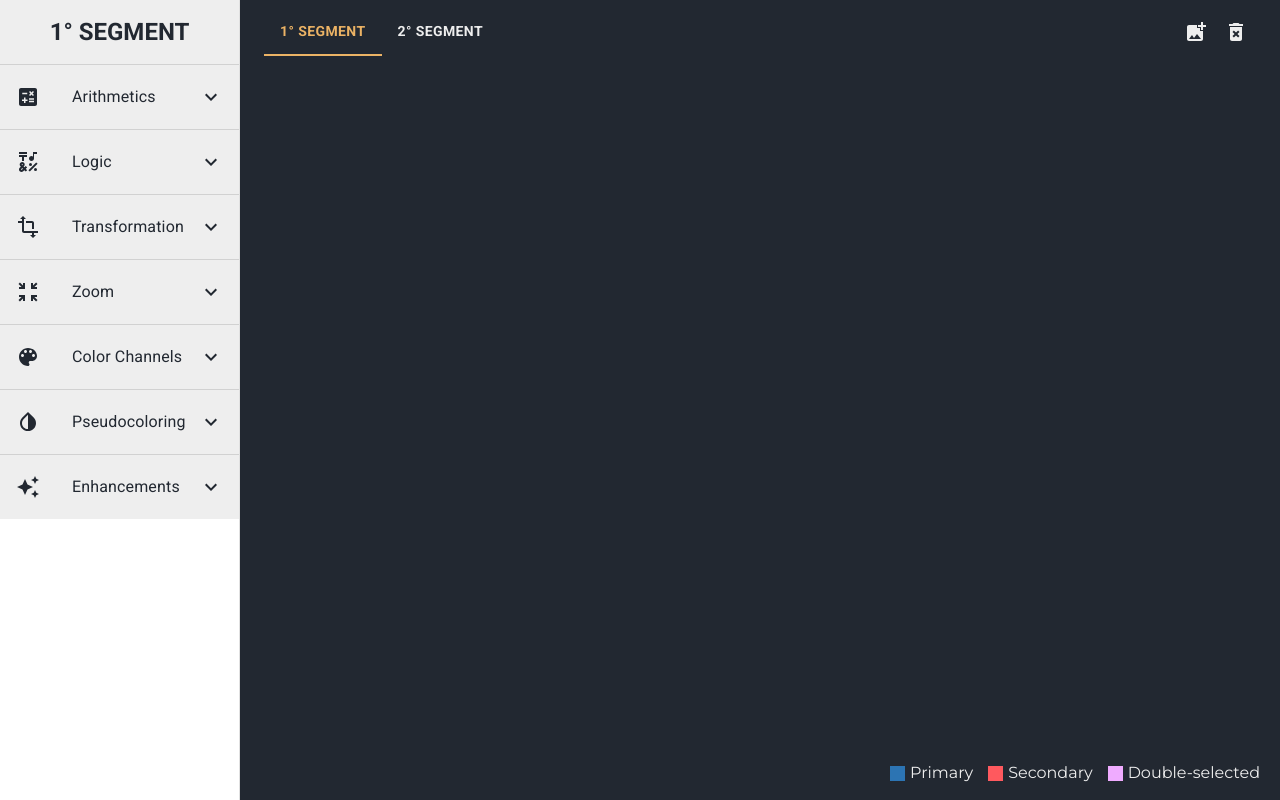
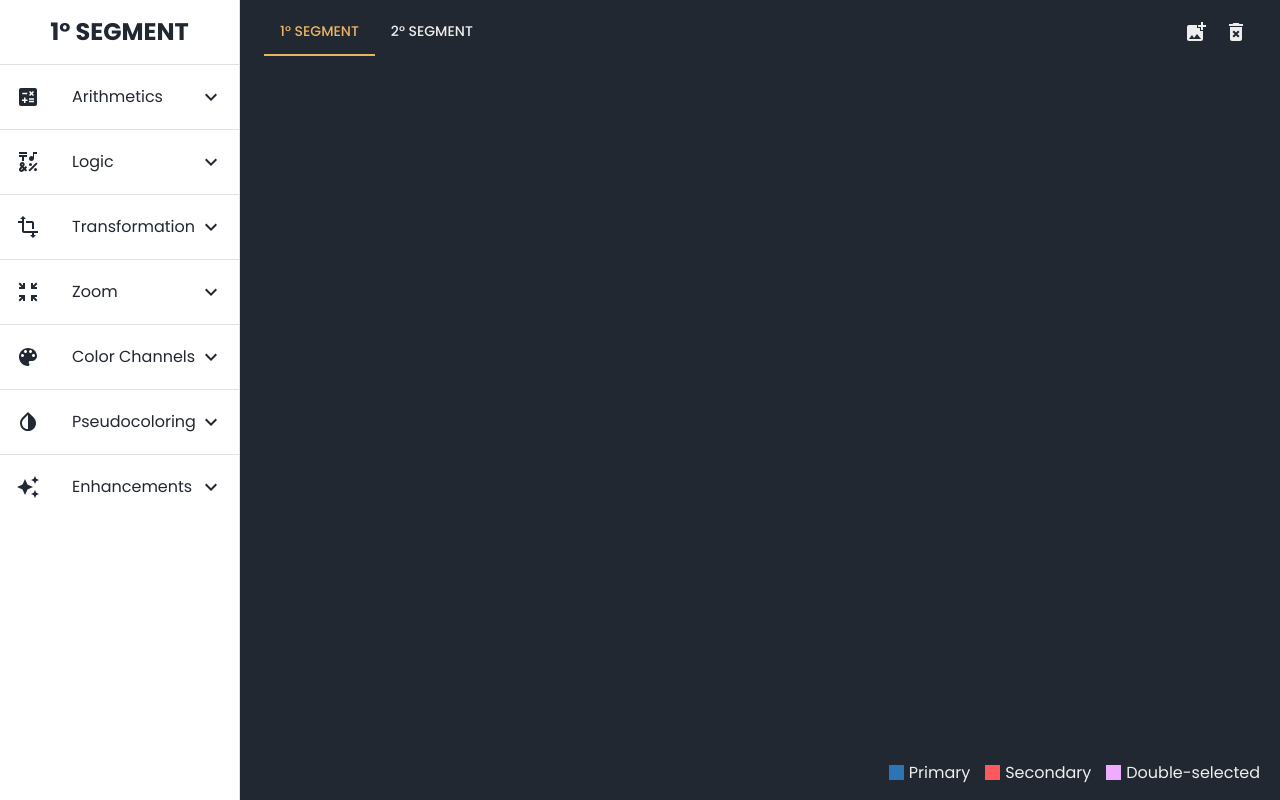
Before and after one commit to LucasPaulinoH/ImagePlayground, a React (Vite) app: page / in a window 1280 px wide. Built offline with nearby package versions, Linux system fonts and the light colour scheme.

Commit message:
STYLE: new font applied and sidebar corrected

```diff
--- a/src/components/SideBar/index.tsx
+++ b/src/components/SideBar/index.tsx
@@ -1092,7 +1092,7 @@
   );
 
   const secondUnitySideBar = (
-    <Box className="sidebar">
+    <Box className="sidebar" marginBottom={0}>
       <Toolbar
         sx={{ display: "flex", alignItems: "center", justifyContent: "center" }}
       >
@@ -1546,12 +1546,12 @@
               <Tab
                 label="1° SEGMENT"
                 value={0}
-                sx={{ color: "var(--white)", fontWeight: "bold" }}
+                sx={{ color: "var(--white)" }}
               />
               <Tab
                 label="2° SEGMENT"
                 value={1}
-                sx={{ color: "var(--white)", fontWeight: "bold" }}
+                sx={{ color: "var(--white)" }}
               />
             </Tabs>
           </Box>
@@ -1614,6 +1614,7 @@
               boxSizing: "border-box",
               width: DRAWER_WIDTH,
             },
+            backgroundColor: "black",
           }}
           open
         >
@@ -1672,7 +1673,7 @@
     gap: 15,
     fontSize: "12pt",
     backgroundColor: "var(--workspace-background)",
-    padding: "5px 10px"
+    padding: "5px 10px",
   } as CSSProperties,
 
   singleCaptionContainer: {
--- a/src/components/SideBar/styles.css
+++ b/src/components/SideBar/styles.css
@@ -1,9 +1,13 @@
 .sidebar {
   border: none;
-  background-color: var(--white);
+
   color: var(--workspace-background);
 }
 
 .sidebar-icon {
   color: var(--workspace-background);
 }
+
+.css-12i7wg6-MuiPaper-root-MuiDrawer-paper {
+  background-color: var(--workspace-background);
+}
--- a/src/index.css
+++ b/src/index.css
@@ -1,4 +1,4 @@
-@import url("https://fonts.googleapis.com/css2?family=Montserrat:ital,wght@0,100..900;1,100..900&family=Roboto:ital,wght@0,100;0,300;0,400;0,500;0,700;0,900;1,100;1,300;1,400;1,500;1,700;1,900&display=swap");
+@import url("https://fonts.googleapis.com/css2?family=Poppins:ital,wght@0,100;0,200;0,300;0,400;0,500;0,600;0,700;0,800;0,900;1,100;1,200;1,300;1,400;1,500;1,600;1,700;1,800;1,900&display=swap");
 :root {
   --primary: #ffd369;
   --secondary: #393e46;
@@ -6,22 +6,12 @@
   --workspace-background: #222831;
   --success: #2c74b3;
   --error: #ff595e;
-  --double-selected: #EFABFF;
+  --double-selected: #efabff;
 
-  font-family: "Montserrat", sans-serif;
-  font-optical-sizing: auto;
-  font-style: normal;
-  line-height: 1.5;
-  font-weight: 400;
   color-scheme: light dark;
   color: var(--white);
   background-color: var(--workspace-background);
-
-  font-synthesis: none;
-  text-rendering: optimizeLegibility;
-  -webkit-font-smoothing: antialiased;
-  -moz-osx-font-smoothing: grayscale;
-  -webkit-text-size-adjust: 100%;
+  font-family: "Poppins", serif
 }
 
 body {
@@ -30,6 +20,7 @@
   min-width: 320px;
   min-height: 100vh;
   scroll-behavior: smooth;
+  overflow-x: hidden;
 }
 
 h1 {
--- a/src/theme.tsx
+++ b/src/theme.tsx
@@ -12,7 +12,12 @@
       main: "#FF595E",
     },
     success: {
-      main: "#2C74B3"
-    }
+      main: "#2C74B3",
+    },
   },
+  typography: {
+    fontFamily: `"Poppins", seriff`,
+  }
+
+
 });
```
Also changed, not shown: TO-DO.txt (deleted).
